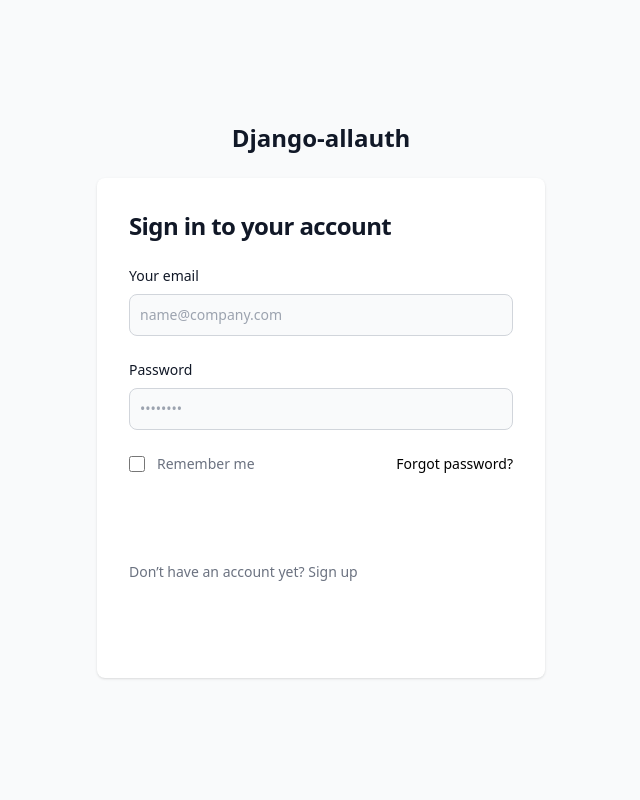
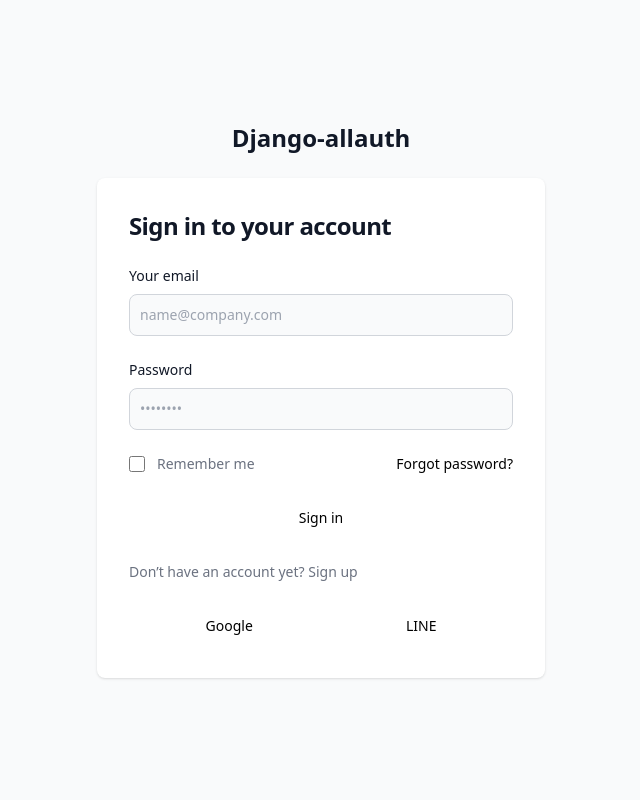
Before and after one commit to chienchuanw/django-blog, a Django app: page /accounts/login/ in a window 1280 px wide. Shown: the whole page, without its empty margins (319-959 px from the left). Run offline with Django 5.2, Linux system fonts and the light colour scheme; some libraries are stand-ins or nearby versions.

Commit message:
Changed text color to black and added dark mode

```diff
--- a/templates/account/login.html
+++ b/templates/account/login.html
@@ -33,13 +33,13 @@
                       </div>
                       <a href="#" class="text-sm font-medium text-primary-600 hover:underline hover:text-blue-500 dark:text-primary-500">Forgot password?</a>
                   </div>
-                  <button type="submit" class="w-full text-white bg-primary-600 hover:bg-primary-700 focus:ring-4 focus:outline-none focus:ring-primary-300 font-medium rounded-lg text-sm px-5 py-2.5 text-center dark:bg-primary-600 dark:hover:bg-primary-700 dark:focus:ring-primary-800">Sign in</button>
+                  <button type="submit" class="w-full text-black bg-primary-600 hover:bg-primary-700 focus:ring-4 focus:outline-none focus:ring-primary-300 font-medium rounded-lg text-sm px-5 py-2.5 text-center dark:bg-primary-600 dark:hover:bg-primary-700 dark:focus:ring-primary-800 dark:text-white">Sign in</button>
                   <p class="text-sm font-light text-gray-500 dark:text-gray-400">
                       Don’t have an account yet? <a href="#" class="font-medium text-primary-600 hover:underline hover:text-blue-500 dark:text-primary-500">Sign up</a>
                   </p>
 									<div class="flex justify-around">
-										<button type="submit" class="w-50 text-white bg-primary-600 hover:bg-primary-700 focus:ring-4 focus:outline-none focus:ring-primary-300 font-medium rounded-lg text-sm px-5 py-2.5 text-center dark:bg-primary-600 dark:hover:bg-primary-700 dark:focus:ring-primary-800">Google</button>
-										<button type="submit" class="w-50 text-white bg-primary-600 hover:bg-primary-700 focus:ring-4 focus:outline-none focus:ring-primary-300 font-medium rounded-lg text-sm px-5 py-2.5 text-center dark:bg-primary-600 dark:hover:bg-primary-700 dark:focus:ring-primary-800">LINE</button>
+										<button type="submit" class="w-50 text-black bg-primary-600 hover:bg-primary-700 focus:ring-4 focus:outline-none focus:ring-primary-300 font-medium rounded-lg text-sm px-5 py-2.5 text-center dark:bg-primary-600 dark:hover:bg-primary-700 dark:focus:ring-primary-800 dark:text-white">Google</button>
+										<button type="submit" class="w-50 text-black bg-primary-600 hover:bg-primary-700 focus:ring-4 focus:outline-none focus:ring-primary-300 font-medium rounded-lg text-sm px-5 py-2.5 text-center dark:bg-primary-600 dark:hover:bg-primary-700 dark:focus:ring-primary-800 dark:text-white">LINE</button>
 									</div>
               </form>
           </div>
--- a/templates/account/signup.html
+++ b/templates/account/signup.html
@@ -13,7 +13,8 @@
               <h1 class="text-xl font-bold leading-tight tracking-tight text-gray-900 md:text-2xl dark:text-white">
                   Create an account
               </h1>
-              <form class="space-y-4 md:space-y-6" action="#">
+              <form class="space-y-4 md:space-y-6" action="#" method="post">
+								{% csrf_token %}
                   <div>
                       <label for="email" class="block mb-2 text-sm font-medium text-gray-900 dark:text-white">Your email</label>
                       <input type="email" name="email" id="email" class="bg-gray-50 border border-gray-300 text-gray-900 sm:text-sm rounded-lg focus:ring-primary-600 focus:border-primary-600 block w-full p-2.5 dark:bg-gray-700 dark:border-gray-600 dark:placeholder-gray-400 dark:text-white dark:focus:ring-blue-500 dark:focus:border-blue-500" placeholder="name@company.com" required="">
@@ -34,7 +35,7 @@
                         <label for="terms" class="font-light text-gray-500 dark:text-gray-300">I accept the <a class="font-medium text-primary-600 hover:underline dark:text-primary-500" href="#">Terms and Conditions</a></label>
                       </div>
                   </div>
-                  <button type="submit" class="w-full text-white bg-primary-600 hover:bg-primary-700 focus:ring-4 focus:outline-none focus:ring-primary-300 font-medium rounded-lg text-sm px-5 py-2.5 text-center dark:bg-primary-600 dark:hover:bg-primary-700 dark:focus:ring-primary-800">Create an account</button>
+                  <button type="submit" class="w-full text-black bg-primary-600 hover:bg-primary-700 focus:ring-4 focus:outline-none focus:ring-primary-300 font-medium rounded-lg text-sm px-5 py-2.5 text-center dark:bg-primary-600 dark:hover:bg-primary-700 dark:focus:ring-primary-800 dark:text-white">Create an account</button>
                   <p class="text-sm font-light text-gray-500 dark:text-gray-400">
                       Already have an account? <a href="#" class="font-medium text-primary-600 hover:underline dark:text-primary-500">Login here</a>
                   </p>
```
